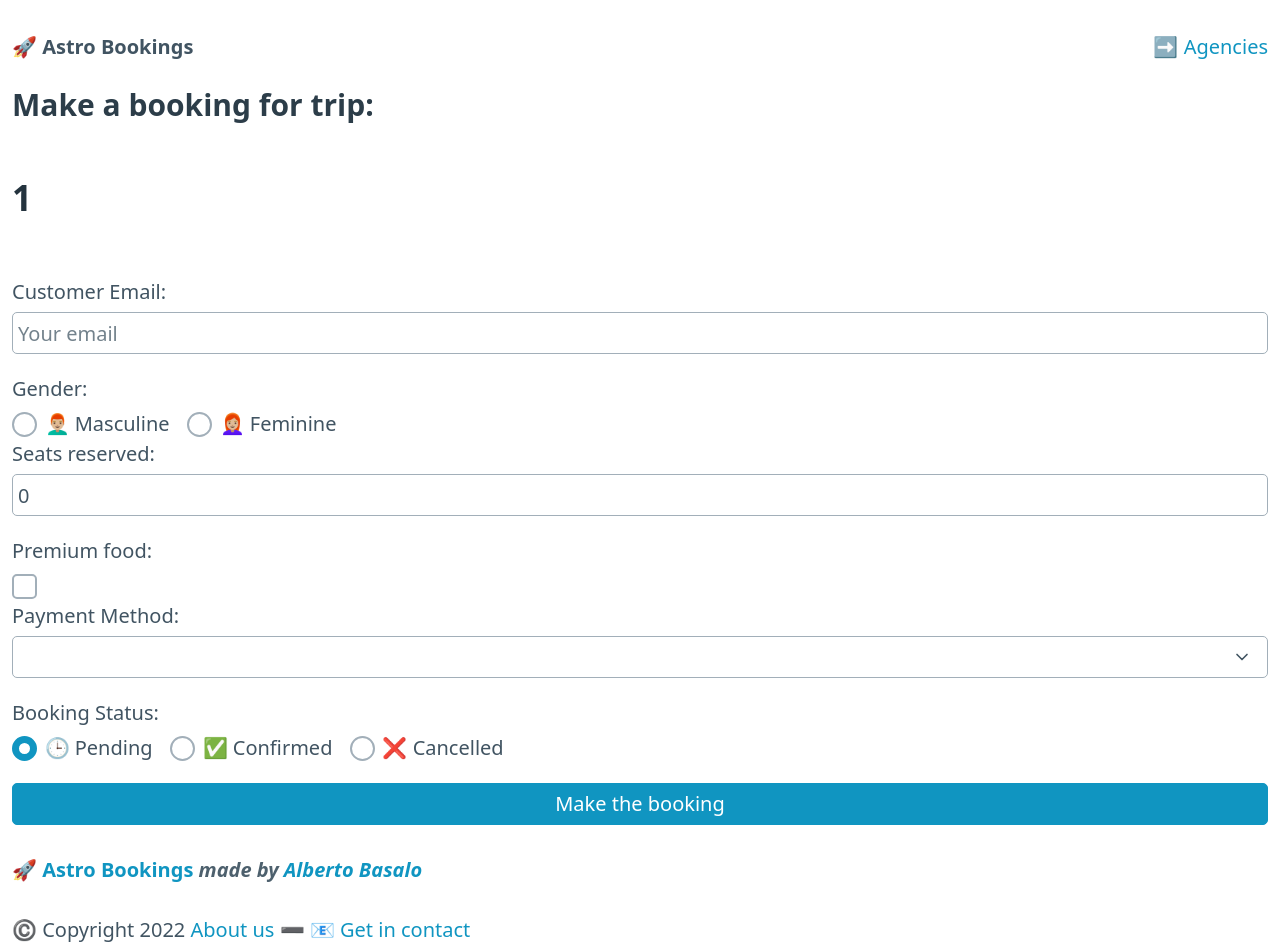
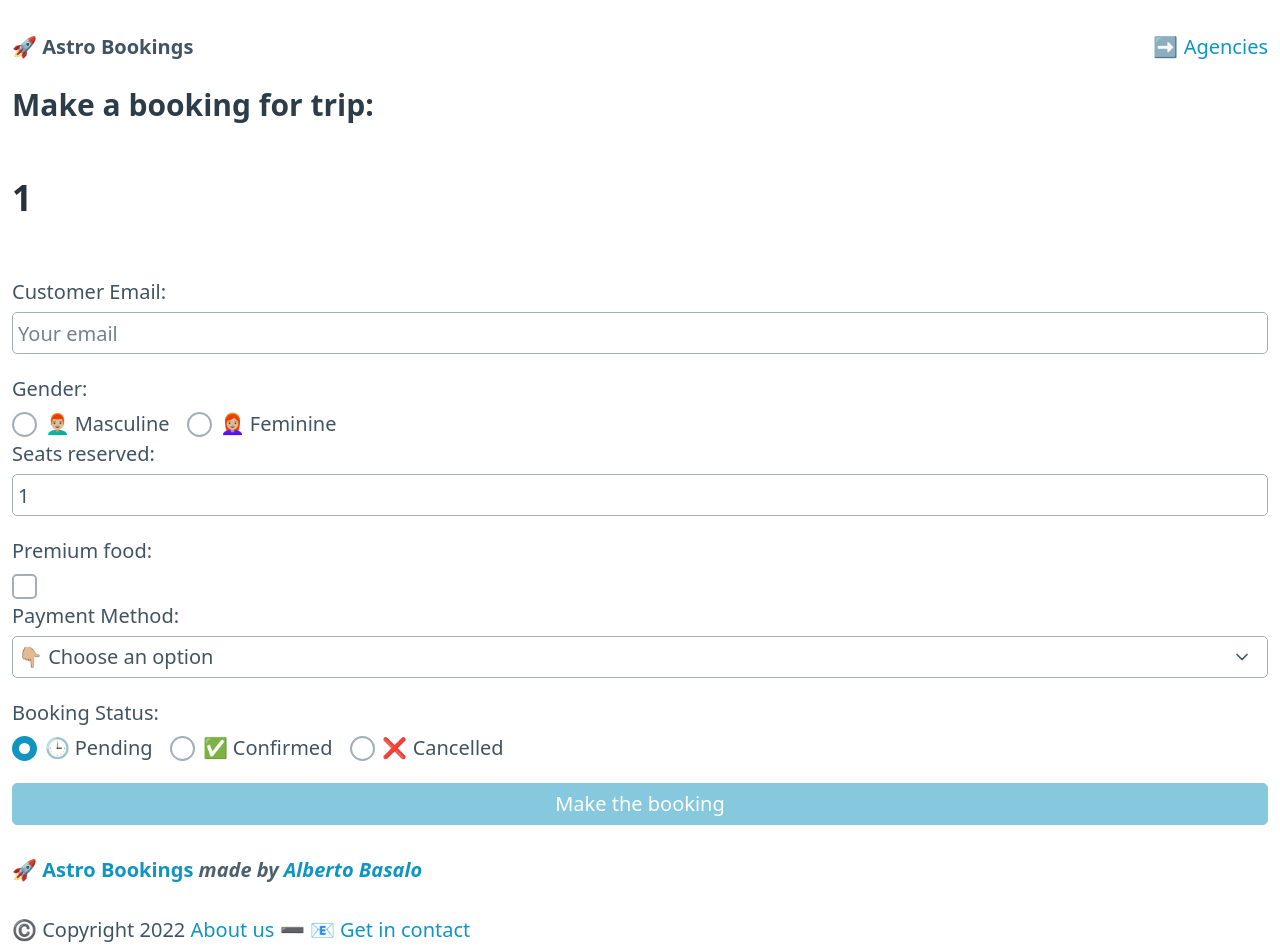
Before and after one commit to AlbertoBasaloLabs/softtek-angular_intro-noviembre, an Angular app: page /book/1 in a window 1280 px wide. Shown: the top 952 px of the page. Built offline with nearby package versions, Linux system fonts and the light colour scheme.

Commit message:
feat: booking form validated

```diff
--- a/src/app/routes/book/book.component.ts
+++ b/src/app/routes/book/book.component.ts
@@ -1,5 +1,10 @@
 import { Component } from "@angular/core";
-import { FormBuilder, FormGroup } from "@angular/forms";
+import {
+  FormBuilder,
+  FormControl,
+  FormGroup,
+  Validators,
+} from "@angular/forms";
 import { ActivatedRoute } from "@angular/router";
 
 @Component({
@@ -73,15 +78,22 @@ import { ActivatedRoute } from "@angular/router";
           </span>
         </div>
       </fieldset>
-      <button type="submit">Make the booking</button>
+      <button type="submit" [disabled]="form.invalid">Make the booking</button>
     </form>
   `,
   styles: [],
 })
 export class BookComponent {
   tripId = "";
+  trip = {
+    id: this.tripId,
+    name: this.tripId,
+    price: 1000,
+    places: 5,
+  };
   form: FormGroup;
   paymentMethodOptions = [
+    { value: "", label: "👇🏼 Choose an option" },
     { value: "cash", label: "💵 Cash" },
     { value: "credit", label: "💳 Card" },
     { value: "transfer", label: "🏦 Bank" },
@@ -97,13 +109,22 @@ export class BookComponent {
     this.tripId = route.snapshot.paramMap.get("idTrip") || "";
     this.form = formBuilder.group({
       tripId: this.tripId,
-      customerEmail: "",
+      customerEmail: new FormControl("", [
+        Validators.required,
+        Validators.email,
+        Validators.minLength(8),
+      ]),
       gender: "",
-      seats: 0,
+      seats: new FormControl(1, [
+        Validators.min(1),
+        Validators.max(this.trip.places),
+      ]),
       premiumFood: false,
-      paymentMethod: "",
+      paymentMethod: new FormControl(this.paymentMethodOptions[0].value, [
+        Validators.required,
+      ]),
       date: new Date().toUTCString(),
-      status: "pending",
+      status: this.statusOptions[0].value,
     });
   }
 
```
